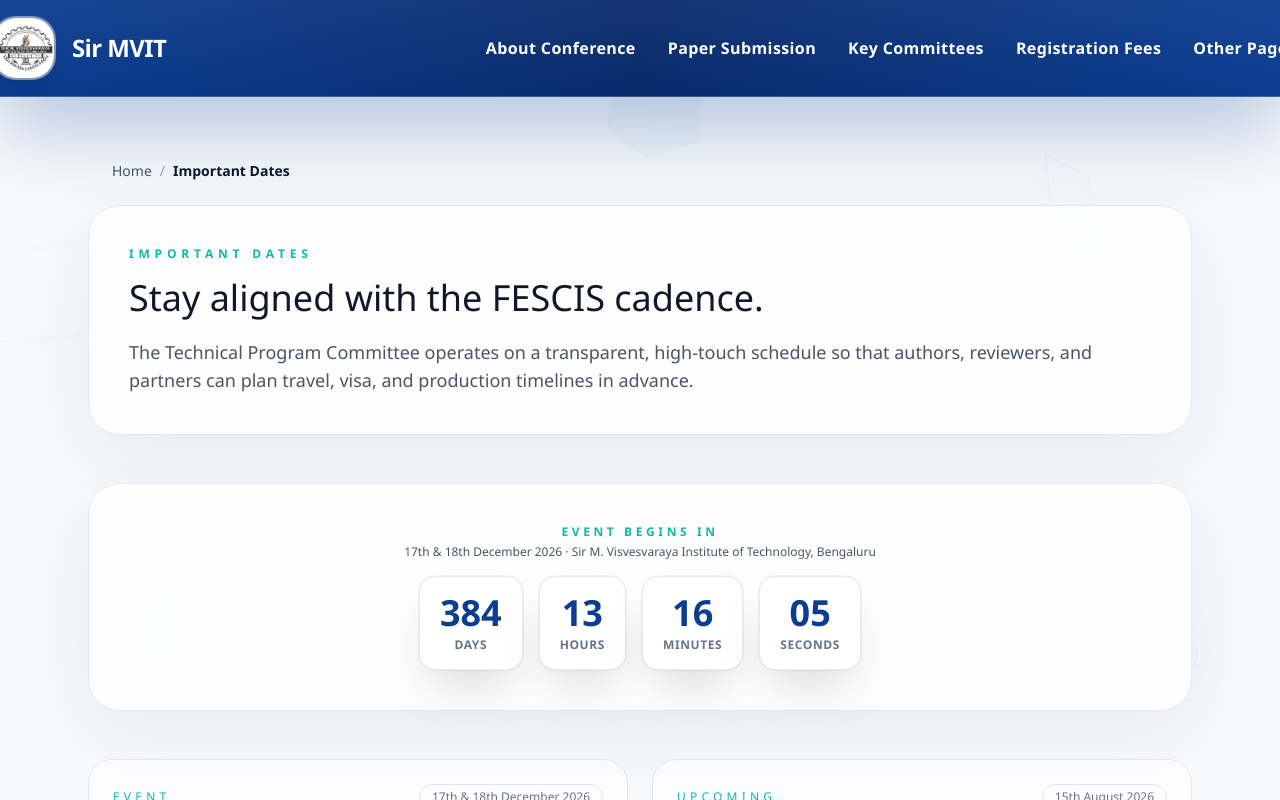
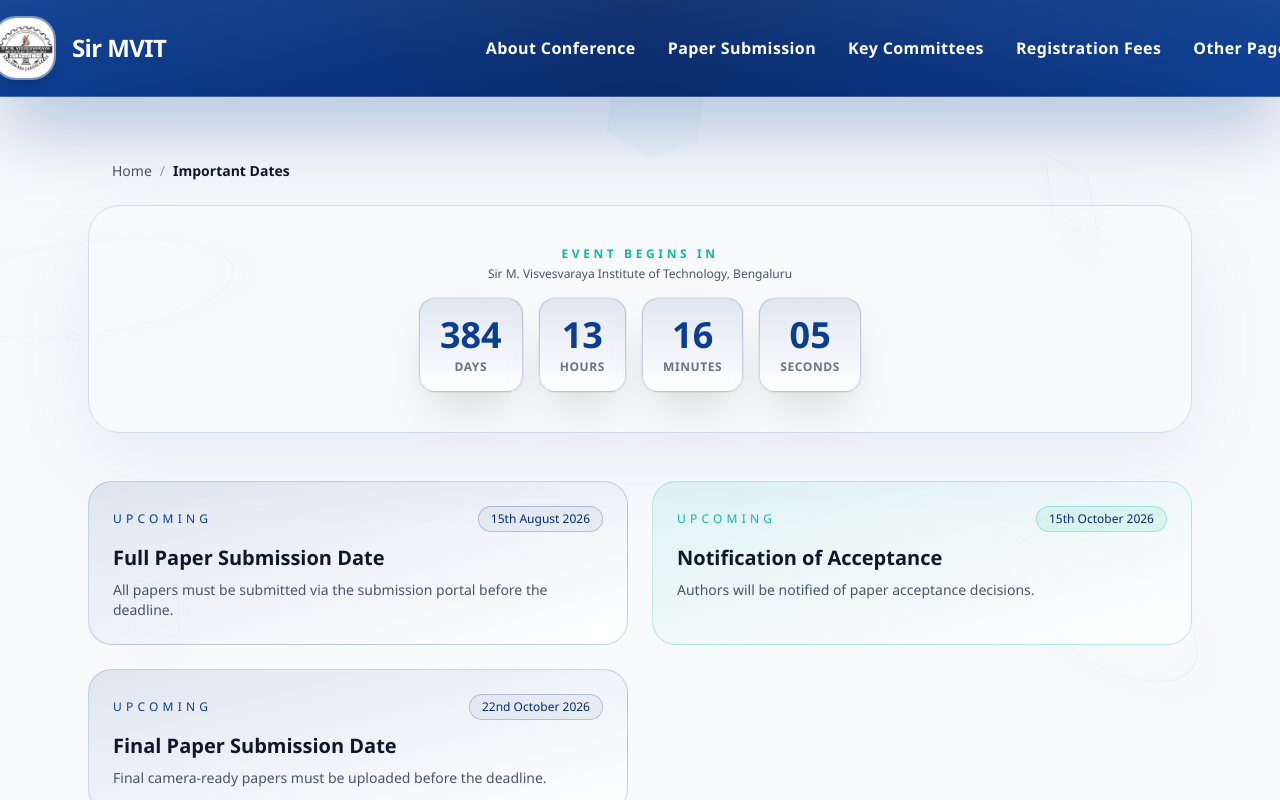
Before and after one commit to kshitiz-12/mvit-techcon, a React (Vite) app: page /important-dates in a window 1280 px wide. Shown: the top 800 px of the page. Built offline with nearby package versions, Linux system fonts and the light colour scheme.

Commit message:
submission

```diff
--- a/src/components/CountdownTimer.tsx
+++ b/src/components/CountdownTimer.tsx
@@ -57,7 +57,7 @@ const CountdownTimer = ({ variant = 'hero' }: CountdownTimerProps) => {
 
   const unitClass = isHero
     ? 'flex min-w-[4.5rem] flex-col items-center rounded-xl border border-white/35 bg-white/15 px-3 py-2.5 backdrop-blur-md shadow-[0_8px_24px_rgba(0,0,0,0.25)] xs:min-w-[5rem] xs:px-4 xs:py-3 sm:min-w-[5.5rem] sm:rounded-2xl sm:px-5 sm:py-4'
-    : 'flex min-w-[4.5rem] flex-col items-center rounded-xl border border-slate-200/80 bg-white px-3 py-2.5 shadow-premium xs:min-w-[5rem] xs:px-4 xs:py-3 sm:rounded-2xl sm:px-5 sm:py-4'
+    : 'flex min-w-[4.5rem] flex-col items-center rounded-xl border border-smvit-primary/20 bg-gradient-to-b from-smvit-primary/10 to-white px-3 py-2.5 shadow-premium xs:min-w-[5rem] xs:px-4 xs:py-3 sm:rounded-2xl sm:px-5 sm:py-4'
 
   const valueClass = isHero
     ? 'font-display text-2xl font-bold tabular-nums text-white xs:text-3xl sm:text-4xl'
@@ -83,7 +83,7 @@ const CountdownTimer = ({ variant = 'hero' }: CountdownTimerProps) => {
         {hasStarted ? 'The conference is underway' : 'Event begins in'}
       </p>
       <p className={subClass}>
-        {CONFERENCE_DATES} · {CONFERENCE_VENUE}
+        {isHero ? `${CONFERENCE_DATES} · ${CONFERENCE_VENUE}` : CONFERENCE_VENUE}
       </p>
 
       {!hasStarted && (
--- a/src/pages/ImportantDates.tsx
+++ b/src/pages/ImportantDates.tsx
@@ -1,7 +1,6 @@
 import MotionSection from '../components/MotionSection'
 import CountdownTimer from '../components/CountdownTimer'
 const milestones = [
-  { phase: 'Conference Date', date: '17th & 18th December 2026', status: 'Event', detail: 'FESCIS 2026 will be held at Sir M. Visvesvaraya Institute of Technology, Bengaluru.' },
   { phase: 'Full Paper Submission Date', date: '15th August 2026', status: 'Upcoming', detail: 'All papers must be submitted via the submission portal before the deadline.' },
   { phase: 'Notification of Acceptance', date: '15th October 2026', status: 'Upcoming', detail: 'Authors will be notified of paper acceptance decisions.' },
   { phase: 'Final Paper Submission Date', date: '22nd October 2026', status: 'Upcoming', detail: 'Final camera-ready papers must be uploaded before the deadline.' },
@@ -16,25 +15,37 @@ const reminders = [
 const ImportantDates = () => {
   return (
     <div className="space-y-6 xs:space-y-8 sm:space-y-10 md:space-y-12">
-      <MotionSection className="rounded-2xl border border-slate-200 bg-white/80 p-4 shadow-[0_25px_80px_rgba(15,61,145,0.08)] xs:rounded-3xl xs:p-6 sm:rounded-[32px] sm:p-8 md:p-10">
-        <p className="eyebrow text-[10px] xs:text-xs">Important Dates</p>
-        <h1 className="mt-3 font-display text-2xl text-slate-900 xs:mt-4 xs:text-3xl sm:text-4xl">Stay aligned with the FESCIS cadence.</h1>
-        <p className="mt-4 text-sm text-slate-600 xs:mt-5 xs:text-base sm:text-lg">
-          The Technical Program Committee operates on a transparent, high-touch schedule so that authors, reviewers, and partners can
-          plan travel, visa, and production timelines in advance.
-        </p>
-      </MotionSection>
-
-      <MotionSection className="rounded-2xl border border-slate-200 bg-white/80 p-4 shadow-[0_25px_80px_rgba(15,61,145,0.08)] xs:rounded-3xl xs:p-6 sm:rounded-[32px] sm:p-8 md:p-10">
+      <MotionSection className="rounded-2xl border border-smvit-primary/15 bg-gradient-to-br from-smvit-primary/8 via-white to-smvit-accent/8 p-4 shadow-[0_25px_80px_rgba(15,61,145,0.08)] xs:rounded-3xl xs:p-6 sm:rounded-[32px] sm:p-8 md:p-10">
         <CountdownTimer variant="page" />
       </MotionSection>
 
       <section className="grid gap-4 xs:gap-5 sm:gap-6 md:grid-cols-2">
-        {milestones.map((item) => (
-          <div key={item.phase} className="rounded-2xl border border-slate-200 bg-white/80 p-4 xs:rounded-3xl xs:p-5 sm:p-6">
+        {milestones.map((item, index) => (
+          <div
+            key={item.phase}
+            className={`rounded-2xl border p-4 xs:rounded-3xl xs:p-5 sm:p-6 ${
+              index % 2 === 0
+                ? 'border-smvit-primary/20 bg-gradient-to-br from-smvit-primary/10 to-white'
+                : 'border-smvit-accent/25 bg-gradient-to-br from-smvit-accent/10 to-white'
+            }`}
+          >
             <div className="flex flex-col gap-2 xs:flex-row xs:items-center xs:justify-between">
-              <p className="text-[10px] uppercase tracking-[0.25em] text-smvit-accent xs:text-xs xs:tracking-[0.35em]">{item.status}</p>
-              <span className="rounded-full border border-slate-200 px-2 py-1 text-[10px] text-slate-500 xs:px-3 xs:text-xs">{item.date}</span>
+              <p
+                className={`text-[10px] uppercase tracking-[0.25em] xs:text-xs xs:tracking-[0.35em] ${
+                  index % 2 === 0 ? 'text-smvit-primary' : 'text-smvit-accent'
+                }`}
+              >
+                {item.status}
+              </p>
+              <span
+                className={`rounded-full border px-2 py-1 text-[10px] xs:px-3 xs:text-xs ${
+                  index % 2 === 0
+                    ? 'border-smvit-primary/25 bg-smvit-primary/5 text-smvit-primaryDark'
+                    : 'border-smvit-accent/30 bg-smvit-accent/10 text-smvit-primaryDark'
+                }`}
+              >
+                {item.date}
+              </span>
             </div>
             <h3 className="mt-2 text-lg font-semibold text-slate-900 xs:mt-3 xs:text-xl">{item.phase}</h3>
             <p className="mt-1.5 text-xs text-slate-600 xs:mt-2 xs:text-sm">{item.detail}</p>
--- a/src/pages/PaperSubmission.tsx
+++ b/src/pages/PaperSubmission.tsx
@@ -67,7 +67,6 @@ const checkpoints = [
       'Papers are evaluated on originality, technical depth, clarity, significance, and relevance to the conference scope.',
       'The author list at the time of submission is final. No reordering, addition or removal of authors is allowed after submission.',
       'Papers violating formatting, page limits, or anonymization rules will be rejected without review.',
-      'A paper may be moved to WIP/Poster category if it does not meet depth requirements; authors will have 1 week to submit a shorter version.',
     ],
   },
   {
@@ -124,7 +123,7 @@ const PaperSubmission = () => {
                   </p>
                   <p className="mt-1.5 text-[10px] text-slate-400 xs:text-xs">Submission portal link will be updated here.</p>
                 </div>
-                <p className="rounded-xl border border-slate-200 bg-slate-50/80 p-3 text-xs italic leading-relaxed text-slate-600 xs:rounded-2xl xs:p-4 xs:text-sm">
+                <p className="text-xs leading-relaxed text-slate-600 xs:text-sm">
                   {item.acknowledgement}
                 </p>
               </div>
```
